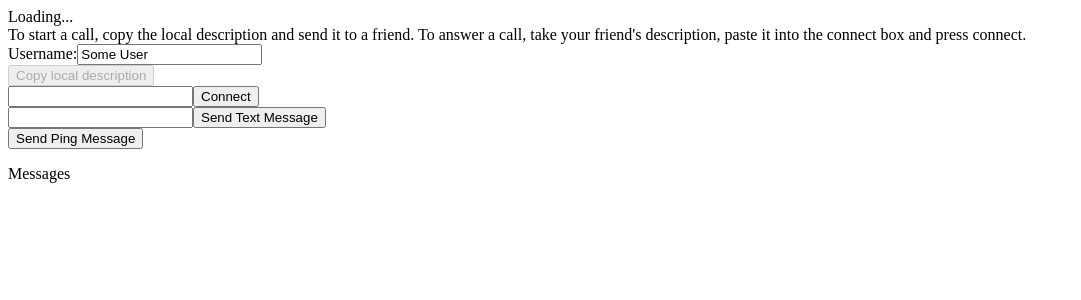
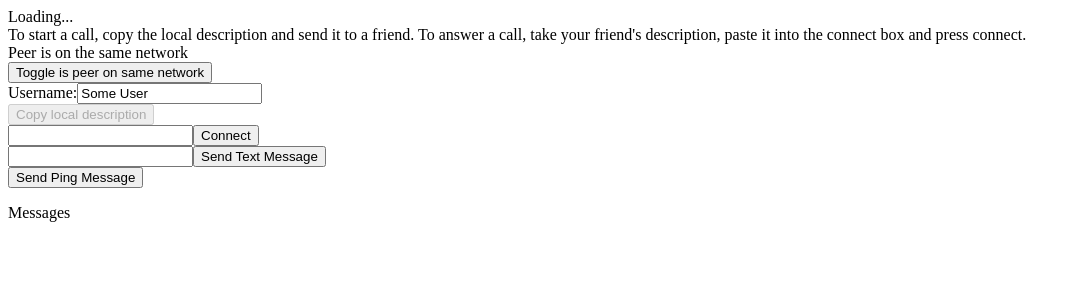
Before and after one commit to jedster1111/serverless-webrtc-2, a React app in the folder packages/playground/: page / in a window 1280 px wide. Shown: the top 300 px of the page, without its empty margins (0-1081 px from the left). Built offline with nearby package versions, Linux system fonts and the light colour scheme; the HTML template or start-up script is replaced by a standard one.

Commit message:
Add button to toggle the usage of ICE server

```diff
--- a/packages/playground/src/components/App.tsx
+++ b/packages/playground/src/components/App.tsx
@@ -7,6 +7,7 @@ type TextMessage = BaseMessage<"text-message", { value: string; from: string }>;
 type PingMessage = BaseMessage<"ping">;
 
 const App = () => {
+  const [isPeerOnSameNetwork, setIsPeerOnSameNetwork] = useState(true);
   const [remoteDescriptionString, setRemoteDescriptionString] = useState("");
   const [messageValue, setMessageValue] = useState("");
 
@@ -28,7 +29,7 @@ const App = () => {
     connectionState,
     isLoading,
   } = useServerlessWebRTC<Messages["type"], Messages>({
-    useIceServer: true,
+    useIceServer: !isPeerOnSameNetwork,
   });
 
   useEffect(() => {
@@ -70,6 +71,20 @@ const App = () => {
       <div>
         {isLoading && <div>Loading...</div>}
         <div>{getMessage()}</div>
+      </div>
+      <div>
+        <div>
+          {isPeerOnSameNetwork
+            ? "Peer is on the same network"
+            : "Peer is not on the same network"}
+        </div>
+        <button
+          onClick={() => {
+            setIsPeerOnSameNetwork((prev) => !prev);
+          }}
+        >
+          Toggle is peer on same network
+        </button>
       </div>
       <div>
         <label htmlFor="username">Username:</label>
```
